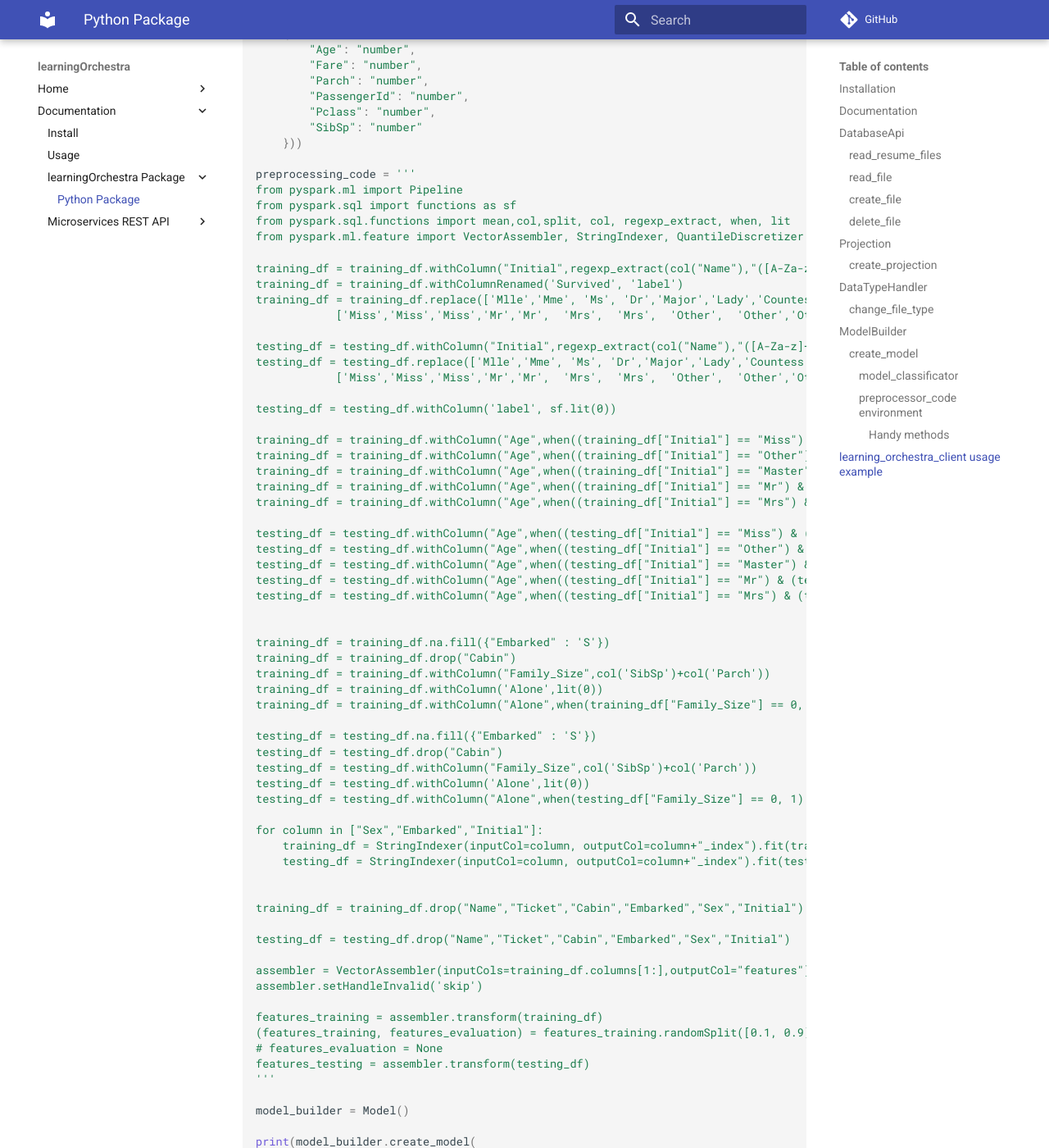
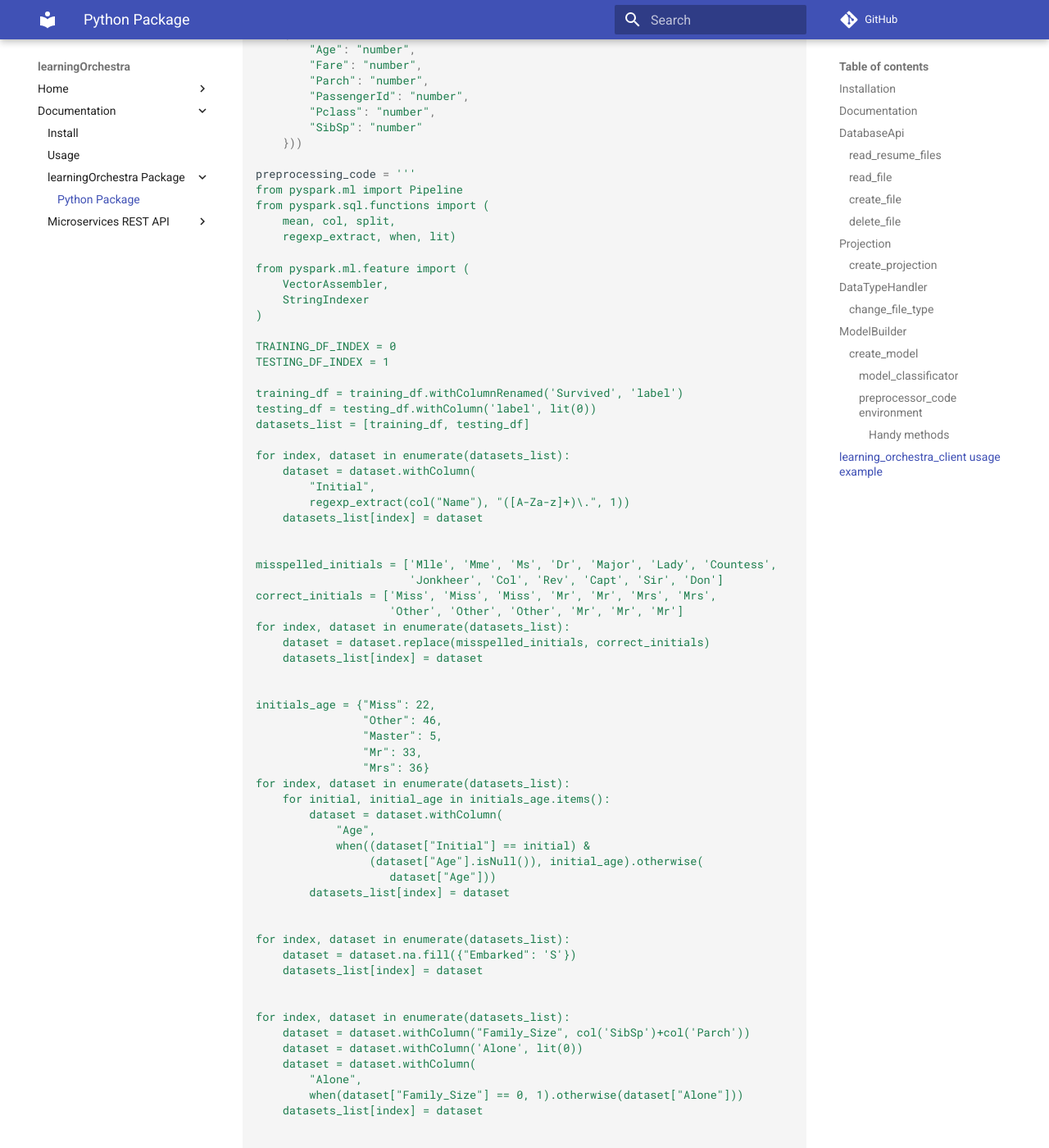
Before and after one commit to learningOrchestra/mlToolKits, an MkDocs documentation site: the page built from docs/learning_orchestra_client_package.md, in a window 1280 px wide and 1400 px high, scrolled down 4311 px. Shown: the whole window at 82% size. Built offline with MkDocs 1.6.1 and Material for MkDocs 9.7.7, drawn with Linux system fonts in a browser that asks for light colours; comment, search, counter and statistics services are not loaded; some of the changed text lies outside the part shown.

Commit message:
refactoring preprocessing code

````diff
--- a/docs/learning_orchestra_client_package.md
+++ b/docs/learning_orchestra_client_package.md
@@ -191,61 +191,95 @@ print(data_type_handler.change_file_type(
 
 preprocessing_code = '''
 from pyspark.ml import Pipeline
-from pyspark.sql import functions as sf
-from pyspark.sql.functions import mean,col,split, col, regexp_extract, when, lit
-from pyspark.ml.feature import VectorAssembler, StringIndexer, QuantileDiscretizer
+from pyspark.sql.functions import (
+    mean, col, split,
+    regexp_extract, when, lit)
 
-training_df = training_df.withColumn("Initial",regexp_extract(col("Name"),"([A-Za-z]+)\.",1))
+from pyspark.ml.feature import (
+    VectorAssembler,
+    StringIndexer
+)
+
+TRAINING_DF_INDEX = 0
+TESTING_DF_INDEX = 1
+
 training_df = training_df.withColumnRenamed('Survived', 'label')
-training_df = training_df.replace(['Mlle','Mme', 'Ms', 'Dr','Major','Lady','Countess','Jonkheer','Col','Rev','Capt','Sir','Don'],
-            ['Miss','Miss','Miss','Mr','Mr',  'Mrs',  'Mrs',  'Other',  'Other','Other','Mr','Mr','Mr'])
+testing_df = testing_df.withColumn('label', lit(0))
+datasets_list = [training_df, testing_df]
 
-testing_df = testing_df.withColumn("Initial",regexp_extract(col("Name"),"([A-Za-z]+)\.",1))
-testing_df = testing_df.replace(['Mlle','Mme', 'Ms', 'Dr','Major','Lady','Countess','Jonkheer','Col','Rev','Capt','Sir','Don'],
-            ['Miss','Miss','Miss','Mr','Mr',  'Mrs',  'Mrs',  'Other',  'Other','Other','Mr','Mr','Mr'])
-
-testing_df = testing_df.withColumn('label', sf.lit(0))
-
-training_df = training_df.withColumn("Age",when((training_df["Initial"] == "Miss") & (training_df["Age"].isNull()), 22).otherwise(training_df["Age"]))
-training_df = training_df.withColumn("Age",when((training_df["Initial"] == "Other") & (training_df["Age"].isNull()), 46).otherwise(training_df["Age"]))
-training_df = training_df.withColumn("Age",when((training_df["Initial"] == "Master") & (training_df["Age"].isNull()), 5).otherwise(training_df["Age"]))
-training_df = training_df.withColumn("Age",when((training_df["Initial"] == "Mr") & (training_df["Age"].isNull()), 33).otherwise(training_df["Age"]))
-training_df = training_df.withColumn("Age",when((training_df["Initial"] == "Mrs") & (training_df["Age"].isNull()), 36).otherwise(training_df["Age"]))
-
-testing_df = testing_df.withColumn("Age",when((testing_df["Initial"] == "Miss") & (testing_df["Age"].isNull()), 22).otherwise(testing_df["Age"]))
-testing_df = testing_df.withColumn("Age",when((testing_df["Initial"] == "Other") & (testing_df["Age"].isNull()), 46).otherwise(testing_df["Age"]))
-testing_df = testing_df.withColumn("Age",when((testing_df["Initial"] == "Master") & (testing_df["Age"].isNull()), 5).otherwise(testing_df["Age"]))
-testing_df = testing_df.withColumn("Age",when((testing_df["Initial"] == "Mr") & (testing_df["Age"].isNull()), 33).otherwise(testing_df["Age"]))
-testing_df = testing_df.withColumn("Age",when((testing_df["Initial"] == "Mrs") & (testing_df["Age"].isNull()), 36).otherwise(testing_df["Age"]))
+for index, dataset in enumerate(datasets_list):
+    dataset = dataset.withColumn(
+        "Initial",
+        regexp_extract(col("Name"), "([A-Za-z]+)\.", 1))
+    datasets_list[index] = dataset
 
 
-training_df = training_df.na.fill({"Embarked" : 'S'})
-training_df = training_df.drop("Cabin")
-training_df = training_df.withColumn("Family_Size",col('SibSp')+col('Parch'))
-training_df = training_df.withColumn('Alone',lit(0))
-training_df = training_df.withColumn("Alone",when(training_df["Family_Size"] == 0, 1).otherwise(training_df["Alone"]))
-
-testing_df = testing_df.na.fill({"Embarked" : 'S'})
-testing_df = testing_df.drop("Cabin")
-testing_df = testing_df.withColumn("Family_Size",col('SibSp')+col('Parch'))
-testing_df = testing_df.withColumn('Alone',lit(0))
-testing_df = testing_df.withColumn("Alone",when(testing_df["Family_Size"] == 0, 1).otherwise(testing_df["Alone"]))
-
-for column in ["Sex","Embarked","Initial"]:
-    training_df = StringIndexer(inputCol=column, outputCol=column+"_index").fit(training_df).transform(training_df)
-    testing_df = StringIndexer(inputCol=column, outputCol=column+"_index").fit(testing_df).transform(testing_df)
+misspelled_initials = ['Mlle', 'Mme', 'Ms', 'Dr', 'Major', 'Lady', 'Countess',
+                       'Jonkheer', 'Col', 'Rev', 'Capt', 'Sir', 'Don']
+correct_initials = ['Miss', 'Miss', 'Miss', 'Mr', 'Mr', 'Mrs', 'Mrs',
+                    'Other', 'Other', 'Other', 'Mr', 'Mr', 'Mr']
+for index, dataset in enumerate(datasets_list):
+    dataset = dataset.replace(misspelled_initials, correct_initials)
+    datasets_list[index] = dataset
 
 
-training_df = training_df.drop("Name","Ticket","Cabin","Embarked","Sex","Initial")
+initials_age = {"Miss": 22,
+                "Other": 46,
+                "Master": 5,
+                "Mr": 33,
+                "Mrs": 36}
+for index, dataset in enumerate(datasets_list):
+    for initial, initial_age in initials_age.items():
+        dataset = dataset.withColumn(
+            "Age",
+            when((dataset["Initial"] == initial) &
+                 (dataset["Age"].isNull()), initial_age).otherwise(
+                    dataset["Age"]))
+        datasets_list[index] = dataset
 
-testing_df = testing_df.drop("Name","Ticket","Cabin","Embarked","Sex","Initial")
 
-assembler = VectorAssembler(inputCols=training_df.columns[1:],outputCol="features")
+for index, dataset in enumerate(datasets_list):
+    dataset = dataset.na.fill({"Embarked": 'S'})
+    datasets_list[index] = dataset
+
+
+for index, dataset in enumerate(datasets_list):
+    dataset = dataset.withColumn("Family_Size", col('SibSp')+col('Parch'))
+    dataset = dataset.withColumn('Alone', lit(0))
+    dataset = dataset.withColumn(
+        "Alone",
+        when(dataset["Family_Size"] == 0, 1).otherwise(dataset["Alone"]))
+    datasets_list[index] = dataset
+
+
+text_fields = ["Sex", "Embarked", "Initial"]
+for column in text_fields:
+    for index, dataset in enumerate(datasets_list):
+        dataset = StringIndexer(
+            inputCol=column, outputCol=column+"_index").\
+                fit(dataset).\
+                transform(dataset)
+        datasets_list[index] = dataset
+
+
+non_required_columns = ["Name", "Ticket", "Cabin",
+                        "Embarked", "Sex", "Initial"]
+for index, dataset in enumerate(datasets_list):
+    dataset = dataset.drop(*non_required_columns)
+    datasets_list[index] = dataset
+
+
+training_df = datasets_list[TRAINING_DF_INDEX]
+testing_df = datasets_list[TESTING_DF_INDEX]
+
+assembler = VectorAssembler(
+    inputCols=training_df.columns[1:],
+    outputCol="features")
 assembler.setHandleInvalid('skip')
 
 features_training = assembler.transform(training_df)
-(features_training, features_evaluation) = features_training.randomSplit([0.1, 0.9], seed=11)
-# features_evaluation = None
+(features_training, features_evaluation) =\
+    features_training.randomSplit([0.1, 0.9], seed=11)
 features_testing = assembler.transform(testing_df)
 '''
 
--- a/docs/model_builder.md
+++ b/docs/model_builder.md
@@ -59,60 +59,94 @@ This method return string or number fields as string list from a dataframe
 
 ``` python
 from pyspark.ml import Pipeline
-from pyspark.sql import functions as sf
-from pyspark.sql.functions import mean,col,split, col, regexp_extract, when, lit
-from pyspark.ml.feature import VectorAssembler, StringIndexer, QuantileDiscretizer
+from pyspark.sql.functions import (
+    mean, col, split,
+    regexp_extract, when, lit)
 
-training_df = training_df.withColumn("Initial",regexp_extract(col("Name"),"([A-Za-z]+)\.",1))
+from pyspark.ml.feature import (
+    VectorAssembler,
+    StringIndexer
+)
+
+TRAINING_DF_INDEX = 0
+TESTING_DF_INDEX = 1
+
 training_df = training_df.withColumnRenamed('Survived', 'label')
-training_df = training_df.replace(['Mlle','Mme', 'Ms', 'Dr','Major','Lady','Countess','Jonkheer','Col','Rev','Capt','Sir','Don'],
-            ['Miss','Miss','Miss','Mr','Mr',  'Mrs',  'Mrs',  'Other',  'Other','Other','Mr','Mr','Mr'])
+testing_df = testing_df.withColumn('label', lit(0))
+datasets_list = [training_df, testing_df]
 
-testing_df = testing_df.withColumn("Initial",regexp_extract(col("Name"),"([A-Za-z]+)\.",1))
-testing_df = testing_df.replace(['Mlle','Mme', 'Ms', 'Dr','Major','Lady','Countess','Jonkheer','Col','Rev','Capt','Sir','Don'],
-            ['Miss','Miss','Miss','Mr','Mr',  'Mrs',  'Mrs',  'Other',  'Other','Other','Mr','Mr','Mr'])
-
-testing_df = testing_df.withColumn('label', sf.lit(0))
-
-training_df = training_df.withColumn("Age",when((training_df["Initial"] == "Miss") & (training_df["Age"].isNull()), 22).otherwise(training_df["Age"]))
-training_df = training_df.withColumn("Age",when((training_df["Initial"] == "Other") & (training_df["Age"].isNull()), 46).otherwise(training_df["Age"]))
-training_df = training_df.withColumn("Age",when((training_df["Initial"] == "Master") & (training_df["Age"].isNull()), 5).otherwise(training_df["Age"]))
-training_df = training_df.withColumn("Age",when((training_df["Initial"] == "Mr") & (training_df["Age"].isNull()), 33).otherwise(training_df["Age"]))
-training_df = training_df.withColumn("Age",when((training_df["Initial"] == "Mrs") & (training_df["Age"].isNull()), 36).otherwise(training_df["Age"]))
-
-testing_df = testing_df.withColumn("Age",when((testing_df["Initial"] == "Miss") & (testing_df["Age"].isNull()), 22).otherwise(testing_df["Age"]))
-testing_df = testing_df.withColumn("Age",when((testing_df["Initial"] == "Other") & (testing_df["Age"].isNull()), 46).otherwise(testing_df["Age"]))
-testing_df = testing_df.withColumn("Age",when((testing_df["Initial"] == "Master") & (testing_df["Age"].isNull()), 5).otherwise(testing_df["Age"]))
-testing_df = testing_df.withColumn("Age",when((testing_df["Initial"] == "Mr") & (testing_df["Age"].isNull()), 33).otherwise(testing_df["Age"]))
-testing_df = testing_df.withColumn("Age",when((testing_df["Initial"] == "Mrs") & (testing_df["Age"].isNull()), 36).otherwise(testing_df["Age"]))
+for index, dataset in enumerate(datasets_list):
+    dataset = dataset.withColumn(
+        "Initial",
+        regexp_extract(col("Name"), "([A-Za-z]+)\.", 1))
+    datasets_list[index] = dataset
 
 
-training_df = training_df.na.fill({"Embarked" : 'S'})
-training_df = training_df.drop("Cabin")
-training_df = training_df.withColumn("Family_Size",col('SibSp')+col('Parch'))
-training_df = training_df.withColumn('Alone',lit(0))
-training_df = training_df.withColumn("Alone",when(training_df["Family_Size"] == 0, 1).otherwise(training_df["Alone"]))
-
-testing_df = testing_df.na.fill({"Embarked" : 'S'})
-testing_df = testing_df.drop("Cabin")
-testing_df = testing_df.withColumn("Family_Size",col('SibSp')+col('Parch'))
-testing_df = testing_df.withColumn('Alone',lit(0))
-testing_df = testing_df.withColumn("Alone",when(testing_df["Family_Size"] == 0, 1).otherwise(testing_df["Alone"]))
-
-for column in ["Sex","Embarked","Initial"]:
-    training_df = StringIndexer(inputCol=column, outputCol=column+"_index").fit(training_df).transform(training_df)
-    testing_df = StringIndexer(inputCol=column, outputCol=column+"_index").fit(testing_df).transform(testing_df)
+misspelled_initials = ['Mlle', 'Mme', 'Ms', 'Dr', 'Major', 'Lady', 'Countess',
+                       'Jonkheer', 'Col', 'Rev', 'Capt', 'Sir', 'Don']
+correct_initials = ['Miss', 'Miss', 'Miss', 'Mr', 'Mr', 'Mrs', 'Mrs',
+                    'Other', 'Other', 'Other', 'Mr', 'Mr', 'Mr']
+for index, dataset in enumerate(datasets_list):
+    dataset = dataset.replace(misspelled_initials, correct_initials)
+    datasets_list[index] = dataset
 
 
-training_df = training_df.drop("Name","Ticket","Cabin","Embarked","Sex","Initial")
+initials_age = {"Miss": 22,
+                "Other": 46,
+                "Master": 5,
+                "Mr": 33,
+                "Mrs": 36}
+for index, dataset in enumerate(datasets_list):
+    for initial, initial_age in initials_age.items():
+        dataset = dataset.withColumn(
+            "Age",
+            when((dataset["Initial"] == initial) &
+                 (dataset["Age"].isNull()), initial_age).otherwise(
+                    dataset["Age"]))
+        datasets_list[index] = dataset
 
-testing_df = testing_df.drop("Name","Ticket","Cabin","Embarked","Sex","Initial")
 
-assembler = VectorAssembler(inputCols=training_df.columns[1:],outputCol="features")
+for index, dataset in enumerate(datasets_list):
+    dataset = dataset.na.fill({"Embarked": 'S'})
+    datasets_list[index] = dataset
+
+
+for index, dataset in enumerate(datasets_list):
+    dataset = dataset.withColumn("Family_Size", col('SibSp')+col('Parch'))
+    dataset = dataset.withColumn('Alone', lit(0))
+    dataset = dataset.withColumn(
+        "Alone",
+        when(dataset["Family_Size"] == 0, 1).otherwise(dataset["Alone"]))
+    datasets_list[index] = dataset
+
+
+text_fields = ["Sex", "Embarked", "Initial"]
+for column in text_fields:
+    for index, dataset in enumerate(datasets_list):
+        dataset = StringIndexer(
+            inputCol=column, outputCol=column+"_index").\
+                fit(dataset).\
+                transform(dataset)
+        datasets_list[index] = dataset
+
+
+non_required_columns = ["Name", "Ticket", "Cabin",
+                        "Embarked", "Sex", "Initial"]
+for index, dataset in enumerate(datasets_list):
+    dataset = dataset.drop(*non_required_columns)
+    datasets_list[index] = dataset
+
+
+training_df = datasets_list[TRAINING_DF_INDEX]
+testing_df = datasets_list[TESTING_DF_INDEX]
+
+assembler = VectorAssembler(
+    inputCols=training_df.columns[1:],
+    outputCol="features")
 assembler.setHandleInvalid('skip')
 
 features_training = assembler.transform(training_df)
-(features_training, features_evaluation) = features_training.randomSplit([0.1, 0.9], seed=11)
-# features_evaluation = None
+(features_training, features_evaluation) =\
+    features_training.randomSplit([0.1, 0.9], seed=11)
 features_testing = assembler.transform(testing_df)
 ```
````
Also changed, not shown: learning_orchestra_client/readme.md (+77 -43 lines).
